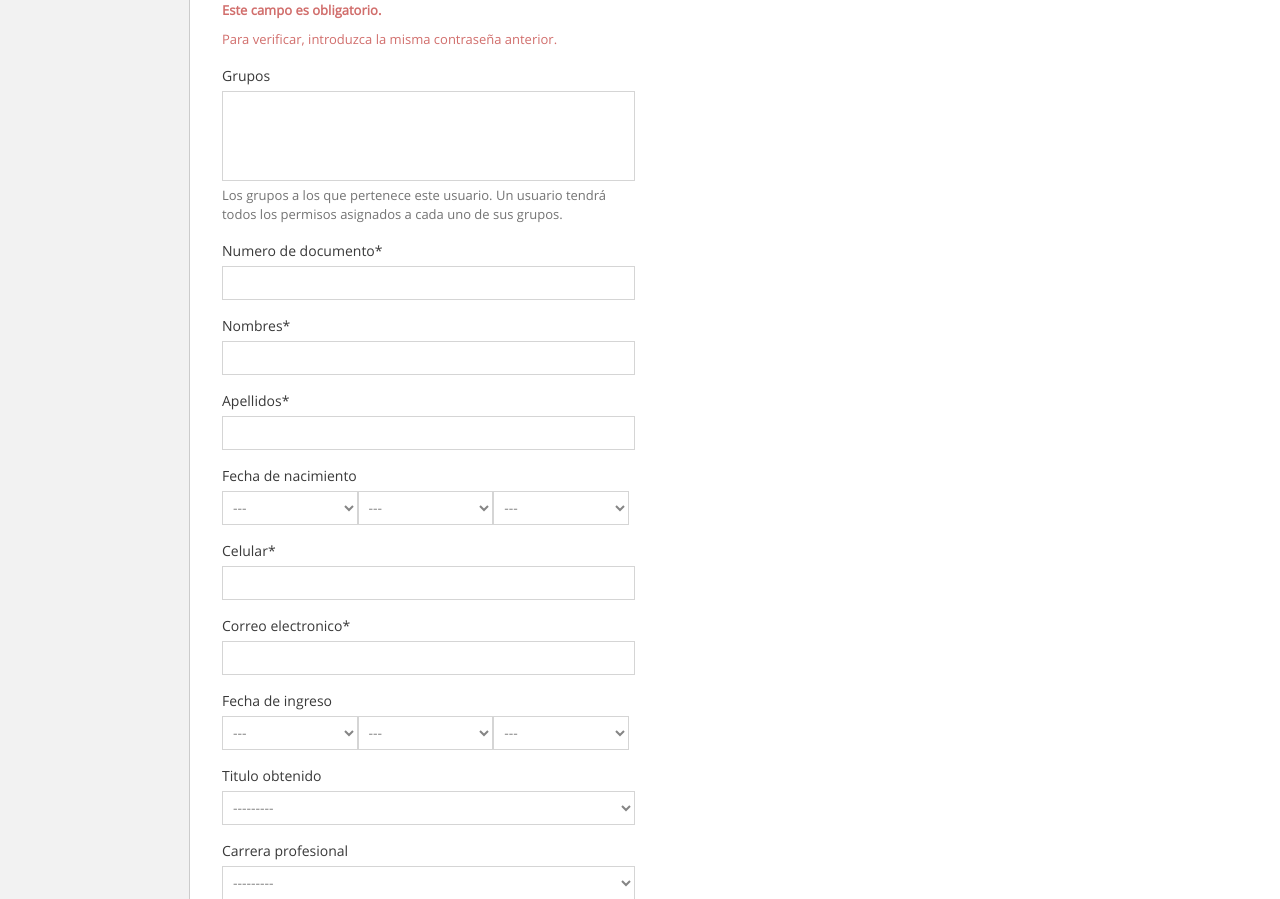
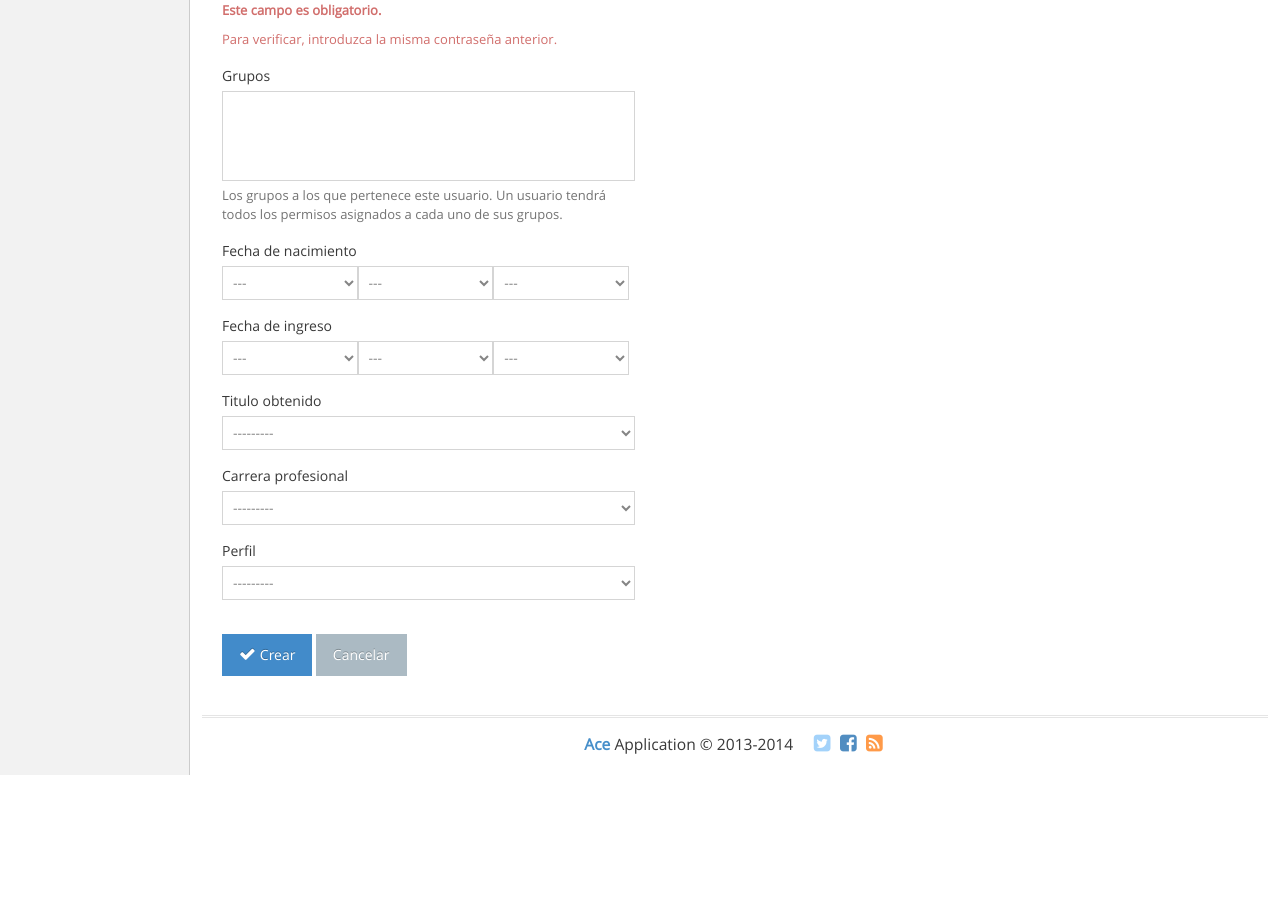
Before and after one commit to ceragos/sisgerecu, a Django app: page /talento_humano/crear_empleado/ in a window 1280 px wide. Shown: the part 801-1700 px from the top of the page. After the commit the page ends 1576 px from the top, so only its background shows below. Run offline with Django 3.2, Linux system fonts and the light colour scheme; a user stored in the database is signed in; tables that the repository leaves empty hold one stand-in row (values such as "Sample post"); lists and menus that the app fills with data are empty; parts of the project's set-up code (start-up, migrations or seed data) failed here and were passed over; some libraries are stand-ins or nearby versions.

Commit message:
Estructura de 2 formularios

```diff
--- a/talento_humano/forms.py
+++ b/talento_humano/forms.py
@@ -5,19 +5,17 @@ from django import forms
 from talento_humano.models import Empleado
 
 class EmpleadoForm(forms.ModelForm):
-
     class Meta:
         model = Empleado
-        fields = ['numero_documento', 'nombres', 'apellidos', 'fecha_nacimiento', 'celular', 'correo_electronico', 'fecha_ingreso',
-                  'titulo_obtenido', 'carrera_profesional', 'perfil']
+        fields = ['fecha_nacimiento', 'fecha_ingreso', 'titulo_obtenido', 'carrera_profesional', 'perfil']
         widgets = {
-            'numero_documento': forms.TextInput(attrs={'class':'form-control'}),
-            'nombres': forms.TextInput(attrs={'class': 'form-control'}),
-            'apellidos': forms.TextInput(attrs={'class': 'form-control'}),
+            # 'numero_documento': forms.TextInput(attrs={'class':'form-control'}),
+            # 'nombres': forms.TextInput(attrs={'class': 'form-control'}),
+            # 'apellidos': forms.TextInput(attrs={'class': 'form-control'}),
             'fecha_nacimiento': forms.SelectDateWidget(attrs={'class': 'form-control', 'style':'display:inline;width:32.8%;'},
                                                        years=range(1919, datetime.date.today().year-15)),
-            'celular': forms.NumberInput(attrs={'class': 'form-control'}),
-            'correo_electronico': forms.EmailInput(attrs={'class': 'form-control'}),
+            # 'celular': forms.NumberInput(attrs={'class': 'form-control'}),
+            # 'correo_electronico': forms.EmailInput(attrs={'class': 'form-control'}),
             'fecha_ingreso': forms.SelectDateWidget(attrs={'class': 'form-control', 'style':'display:inline;width:32.8%;'},
                                                     years=range(datetime.date.today().year-20, datetime.date.today().year+2)),
             'titulo_obtenido': forms.Select(attrs={'class': 'form-control'}),
--- a/talento_humano/models.py
+++ b/talento_humano/models.py
@@ -9,16 +9,13 @@ from usuarios.models import User
 
 
 class Persona(models.Model):
-    numero_documento = models.CharField(null=True, blank=False, verbose_name='numero de documento', max_length=40)
-    nombres = models.CharField(null=True, blank=False, verbose_name='nombres', max_length=40)
-    apellidos = models.CharField(null=True, blank=False, verbose_name='apellidos', max_length=40)
-    celular = models.CharField(null=False, blank=False, verbose_name='celular', max_length=40)
-    correo_electronico = models.EmailField(null=True, blank=False, verbose_name='correo electronico', max_length=40)
+    # numero_documento = models.CharField(null=True, blank=False, verbose_name='numero de documento', max_length=40)
+    # nombres = models.CharField(null=True, blank=False, verbose_name='nombres', max_length=40)
+    # apellidos = models.CharField(null=True, blank=False, verbose_name='apellidos', max_length=40)
+    # celular = models.CharField(null=False, blank=False, verbose_name='celular', max_length=40)
+    # correo_electronico = models.EmailField(null=True, blank=False, verbose_name='correo electronico', max_length=40)
     fecha_nacimiento = models.DateField(null=True, blank=True, verbose_name='fecha de nacimiento')
     edad = models.IntegerField(null=True, blank=True, verbose_name='edad', default=0)
-
-    def __str__(self):
-        return "%s %s" % (self.nombres, self.apellidos)
 
     @property
     def calcular_edad(self):
@@ -43,11 +40,11 @@ class Persona(models.Model):
         if self.fecha_nacimiento and not self.edad:
             self.edad = self.calcular_edad
 
-        if self.nombres:
-            self.nombres = self.nombres.upper().strip()
-
-        if self.apellidos:
-            self.apellidos = self.apellidos.upper().strip()
+        # if self.nombres:
+        #     self.nombres = self.nombres.upper().strip()
+        #
+        # if self.apellidos:
+        #     self.apellidos = self.apellidos.upper().strip()
 
         return super(Persona, self).save(*args, **kwargs)
 
@@ -98,4 +95,7 @@ class Empleado(MarcadorTiempo, Persona):
     class Meta:
         verbose_name = "empleado"
         verbose_name_plural = "empleados"
-        ordering = ['nombres']
+        ordering = ['usuario']
+
+    def __str__(self):
+        return "%s %s" % (self.usuario.first_name, self.usuario.last_name)
--- a/talento_humano/templates/talento_humano/actualizar.html
+++ b/talento_humano/templates/talento_humano/actualizar.html
@@ -26,6 +26,7 @@
 {% block content %}
     <div class="col-xs-12 col-sm-5">
         <form action="" method="post">{% csrf_token %}
+                {{ form_user|crispy }}
                 {{ form|crispy }}
             <br>
             <button type="submit" value="Actualizar" class="btn btn-primary"><i class="ace-icon fa fa-check bigger-120"></i>Actualizar</button>
--- a/talento_humano/templates/talento_humano/eliminar.html
+++ b/talento_humano/templates/talento_humano/eliminar.html
@@ -24,7 +24,7 @@
 
 {% block content %}
     <form action="" method="post">{% csrf_token %}
-        <h4>Se va a eliminar al empleado <strong>{{ empleado }}</strong></h4>
+        <h4>Se va a eliminar al empleado <strong>{{ empleado.usuario.nombre_completo }}</strong></h4>
         <p><span class="bigger-120">¿Esta seguro de que desea realizar esta acción?<span></p>
         <br>
         <button type="submit" value="Si, estoy seguro." class="btn btn-danger"><i class="ace-icon fa fa-trash-o bigger-120"></i>Si, estoy seguro.</button>
--- a/talento_humano/views.py
+++ b/talento_humano/views.py
@@ -14,7 +14,8 @@ from talento_humano.forms import EmpleadoForm
 from talento_humano.models import Empleado
 
 # Create your views here.
-from usuarios.forms import CrearUsuarioForm
+from usuarios.forms import CrearUsuarioForm, ActualizarUsuarioForm
+from usuarios.models import User
 
 
 class EmpleadoListView(ListView):
@@ -59,9 +60,39 @@ class EmpleadoCreateView(CreateView):
 
 class EmpleadoUpdateView(UpdateView):
     model = Empleado
+    model_user = User
     form_class = EmpleadoForm
+    form_class_user = ActualizarUsuarioForm
     template_name = 'talento_humano/actualizar.html'
     success_url = reverse_lazy('empleado.list')
+
+    def get_context_data(self, **kwargs):
+        context = super(EmpleadoUpdateView, self).get_context_data(**kwargs)
+        pk = self.kwargs.get('pk', 0)
+        empleado = self.model.objects.get(id=pk)
+        usuario = self.model_user.objects.get(id=empleado.usuario_id)
+        if 'form' not in context:
+            context['form'] = self.form_class()
+        if 'form_user' not in context:
+            context['form_user'] = self.form_class_user(instance=usuario)
+        context['id'] = pk
+        return context
+
+    def post(self, request, *args, **kwargs):
+        self.object = self.get_object
+        id_empleado = kwargs['pk']
+        empleado = self.model.objects.get(id=id_empleado)
+        usuario = self.model_user.objects.get(id=empleado.usuario_id)
+        form = self.form_class(request.POST, instance=empleado)
+        form_user = self.form_class_user(request.POST, instance=usuario)
+        if form.is_valid() and form_user.is_valid():
+            # empleado = form.save(commit=False)
+            # empleado.usuario = form_user.save()
+            form_user.save()
+            empleado.save()
+            return HttpResponseRedirect(self.get_success_url())
+        else:
+            return self.render_to_response(self.get_context_data(form=form, form_user=form_user))
 
 
 class EmpleadoDeleteView(DeleteView):
```
Also changed, not shown: talento_humano/templates/talento_humano/listar.html (+5 -5 lines).
